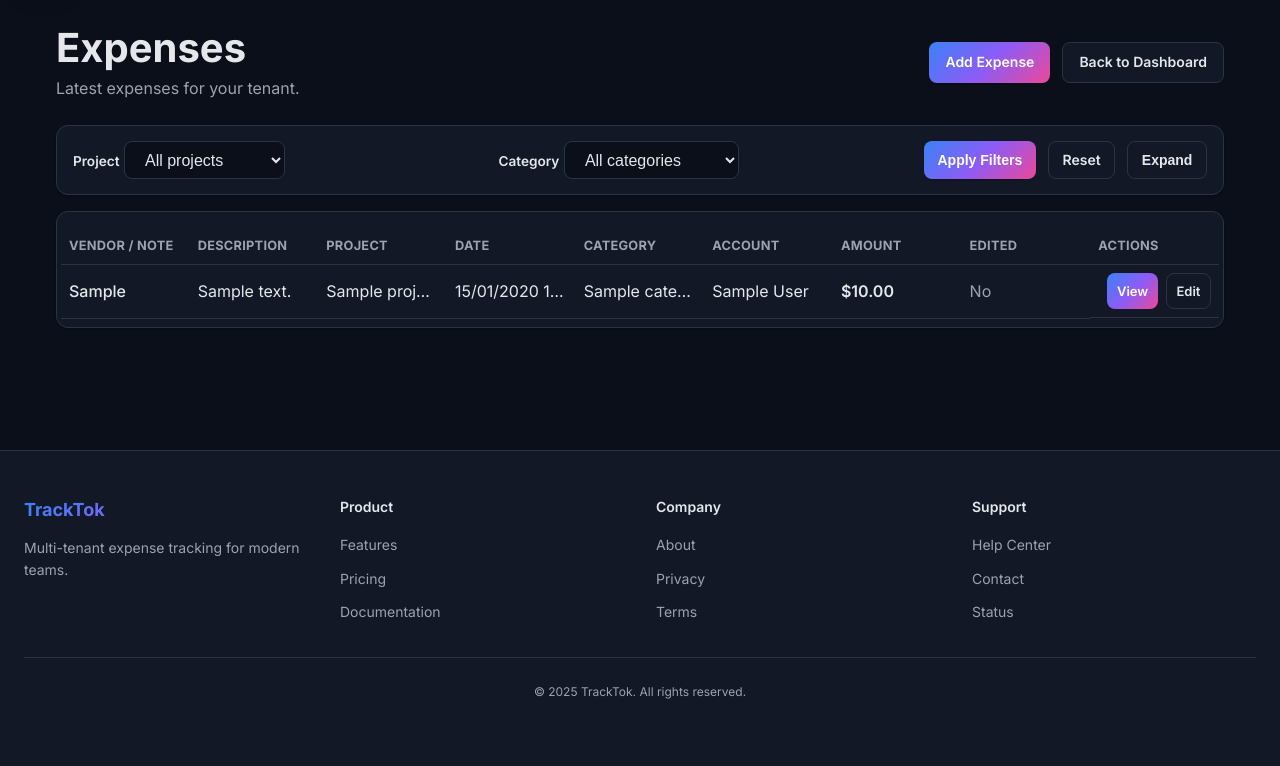
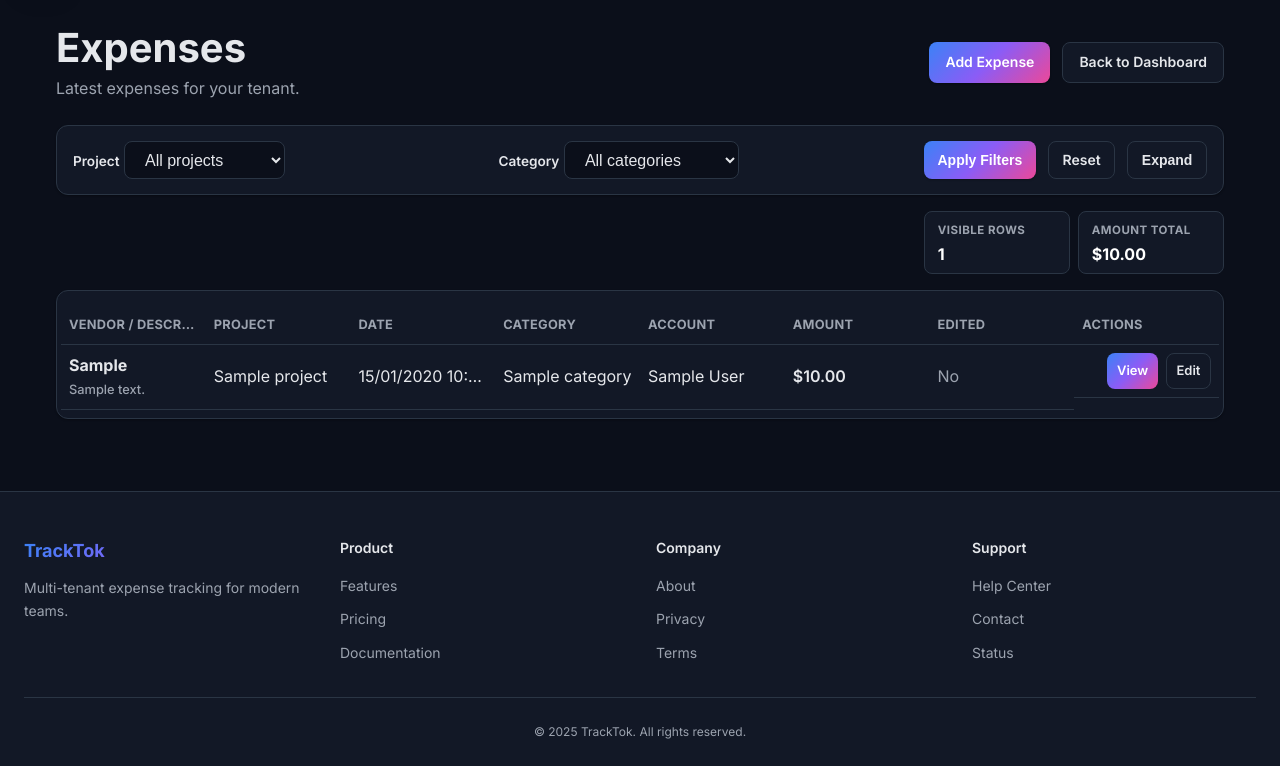
Before and after one commit to illicitus79/TrackTok, a Flask app: page /expenses in a window 1280 px wide. Shown: the part 75-841 px from the top of the page. Before the commit the page ends 774 px from the top, so only its background shows below. Run offline with Flask 3, Linux system fonts and the light colour scheme; a user stored in the database is signed in; tables that the repository leaves empty hold one stand-in row (values such as "Sample post"); parts of the project's set-up code (start-up, migrations or seed data) failed here and were passed over.

Commit message:
feat: enhance expense summary display in modals and lists

```diff
--- a/app/templates/expenses/list.html
+++ b/app/templates/expenses/list.html
@@ -93,14 +93,25 @@
   </form>
 
   {% if expenses %}
+  {% set visible_total = expenses|sum(attribute='amount') %}
+  <div class="expenses-list-summary" aria-label="Visible expense summary">
+    <div>
+      <span class="summary-label">Visible rows</span>
+      <strong>{{ expenses|length }}</strong>
+    </div>
+    <div>
+      <span class="summary-label">Amount total</span>
+      <strong>{{ format_money(visible_total|float) }}</strong>
+    </div>
+  </div>
+
   <div class="card">
     <div class="card-body" style="padding: 0.5rem 0; overflow: hidden;">
       <div class="expenses-table-wrapper">
         <table class="table stackable">
           <thead>
             <tr>
-              <th>Vendor / Note</th>
-              <th>Description</th>
+              <th>Vendor / Description</th>
               <th>Project</th>
               <th>Date</th>
               <th>Category</th>
@@ -113,8 +124,12 @@
           <tbody>
             {% for expense in expenses %}
             <tr>
-              <td data-label="Vendor" style="font-weight: 500;">{{ expense.vendor or expense.note or 'Expense' }}</td>
-              <td data-label="Description">{{ expense.description or '-' }}</td>
+              <td data-label="Vendor / Description" style="font-weight: 500;">
+                <strong>{{ expense.vendor or 'Expense' }}</strong>
+                {% if expense.description %}
+                <div class="table-note">{{ expense.description }}</div>
+                {% endif %}
+              </td>
               <td data-label="Project">{{ expense.project.name if expense.project else '-' }}</td>
               <td data-label="Date">{{ format_date(expense.expense_date, include_time=True) }}</td>
               <td data-label="Category">{{ expense.category.name if expense.category else 'Uncategorized' }}</td>
--- a/static/css/dark.css
+++ b/static/css/dark.css
@@ -3888,6 +3921,40 @@ body.modal-open {
   padding: 0 0.25rem;
 }
 
+.expenses-list-summary {
+  display: flex;
+  justify-content: flex-end;
+  gap: var(--spacing-sm);
+  flex-wrap: wrap;
+  margin: 0 0 var(--spacing-md);
+}
+
+.expenses-list-summary > div {
+  min-width: 146px;
+  padding: 0.6rem 0.8rem;
+  background: var(--panel);
+  border: 1px solid var(--border);
+  border-radius: var(--radius-md);
+}
+
+.expenses-list-summary .summary-label {
+  display: block;
+  color: var(--text-muted);
+  font-size: 0.72rem;
+  font-weight: 700;
+  letter-spacing: 0.04em;
+  text-transform: uppercase;
+}
+
+.expenses-list-summary strong {
+  display: block;
+  margin-top: 0.1rem;
+  color: var(--text-bright);
+  font-size: 1rem;
+  line-height: 1.25;
+  overflow-wrap: anywhere;
+}
+
 .expenses-grid .field-small {
   justify-self: start;
   max-width: 220px;
```
Also changed, not shown: other parts of static/css/dark.css (+33 -0 lines), app/templates/dashboard/project.html (+16 -8 lines).
